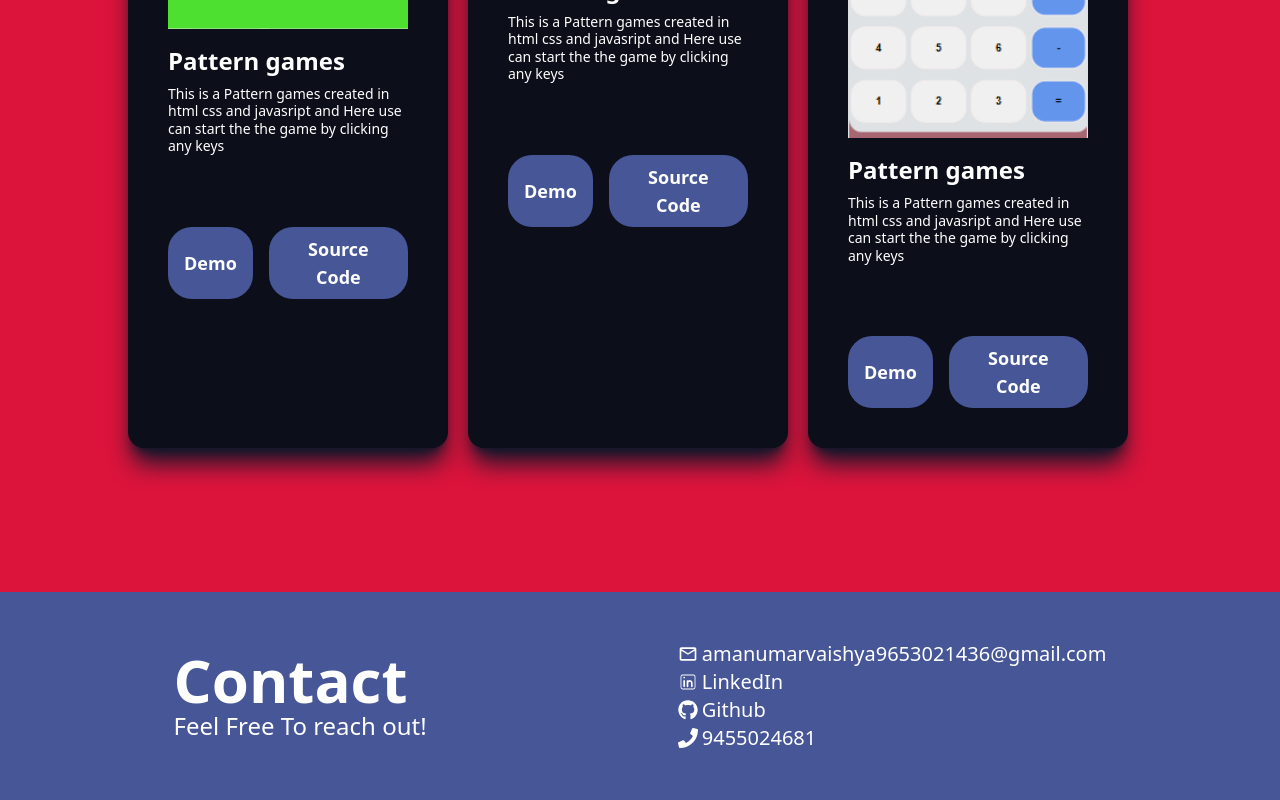
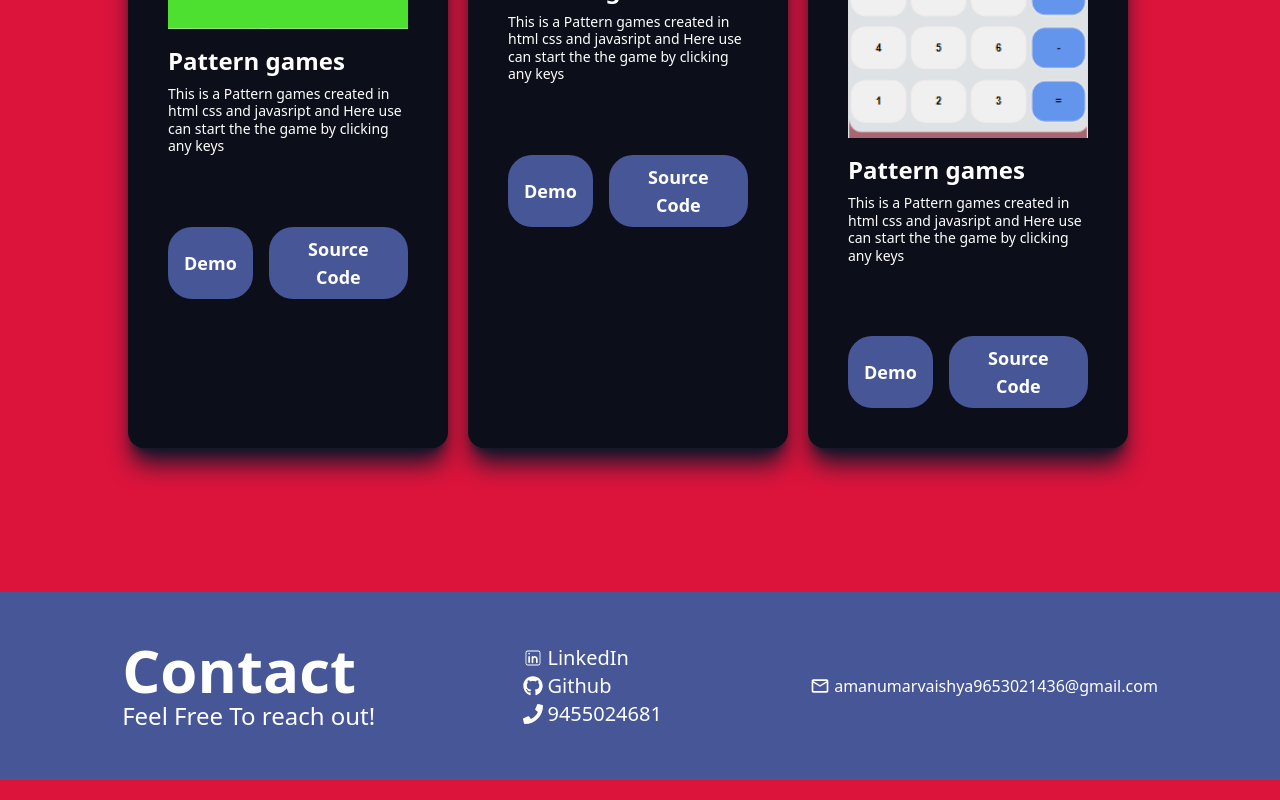
Before and after one commit to AmanUmarvaishya/portfolio, a React (Vite) app: page / in a window 1280 px wide. Shown: the part 2496-3296 px from the top of the page. Built offline with nearby package versions, Linux system fonts and the light colour scheme.

Commit message:
Update Footer.jsx

```diff
--- a/src/Components/Footer/Footer.jsx
+++ b/src/Components/Footer/Footer.jsx
@@ -17,12 +17,7 @@ const Footer = () => {
       </div>
 
       <ul className="text-sm md:text-xl">
-        <li className="flex gap-1 items-center">
-          <MdOutlineEmail size={20} />
-          <a href="https://mail.google.com/mail/amanumarvaishya9653021436@gmail.com/0/#inbox">
-          amanumarvaishya9653021436@gmail.com
-          </a>
-        </li>
+
         <li className="flex gap-1 items-center">
           <CiLinkedin />
           <a href="https://www.linkedin.com/in/aman-umarvaishya-255551271?utm_source=share&utm_campaign=share_via&utm_content=profile&utm_medium=android_app">LinkedIn</a>
@@ -36,6 +31,12 @@ const Footer = () => {
           9455024681
         </li>
       </ul>
+       <li className="flex gap-1 items-center">
+          <MdOutlineEmail size={20} />
+          <a href="https://mail.google.com/mail/amanumarvaishya9653021436@gmail.com/0/#inbox">
+          amanumarvaishya9653021436@gmail.com
+          </a>
+        </li>
     </div>
   );
 };
```
